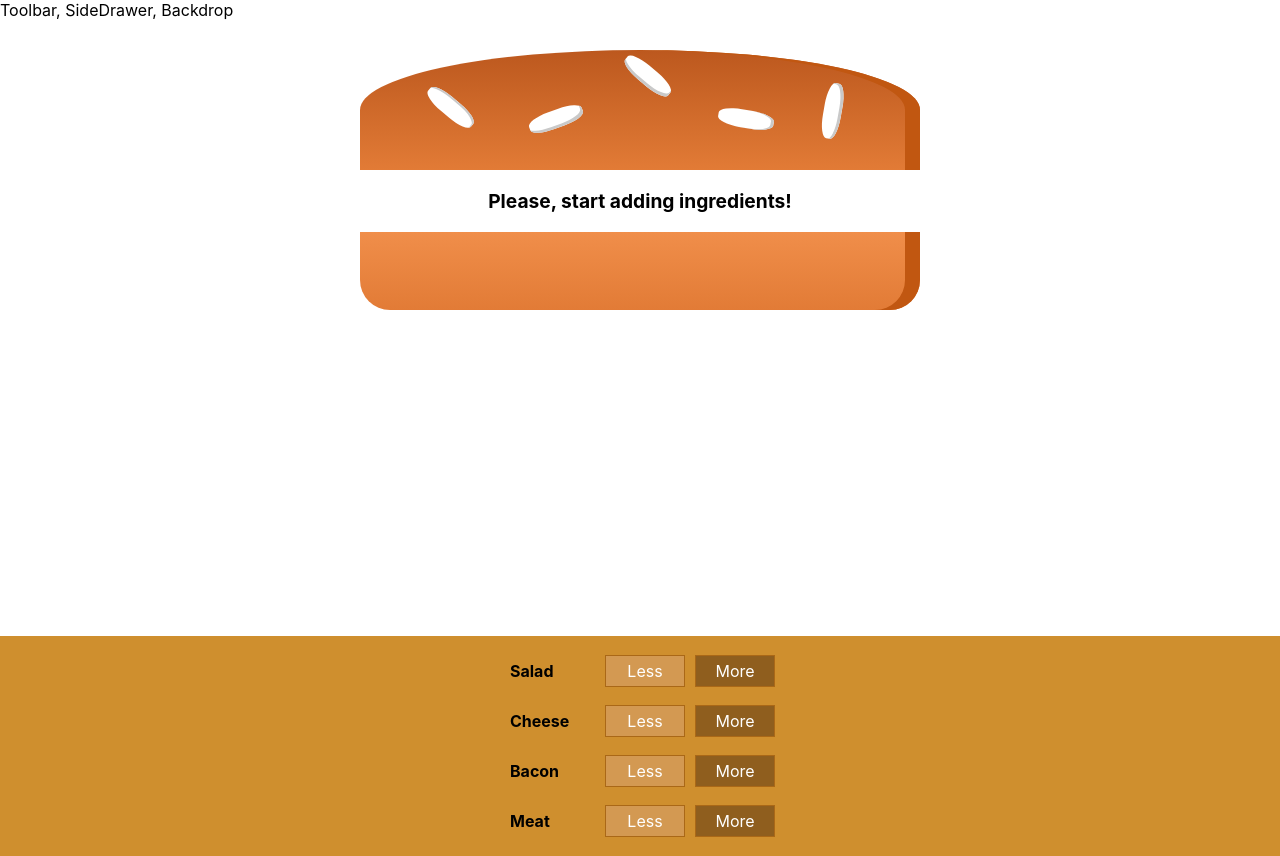
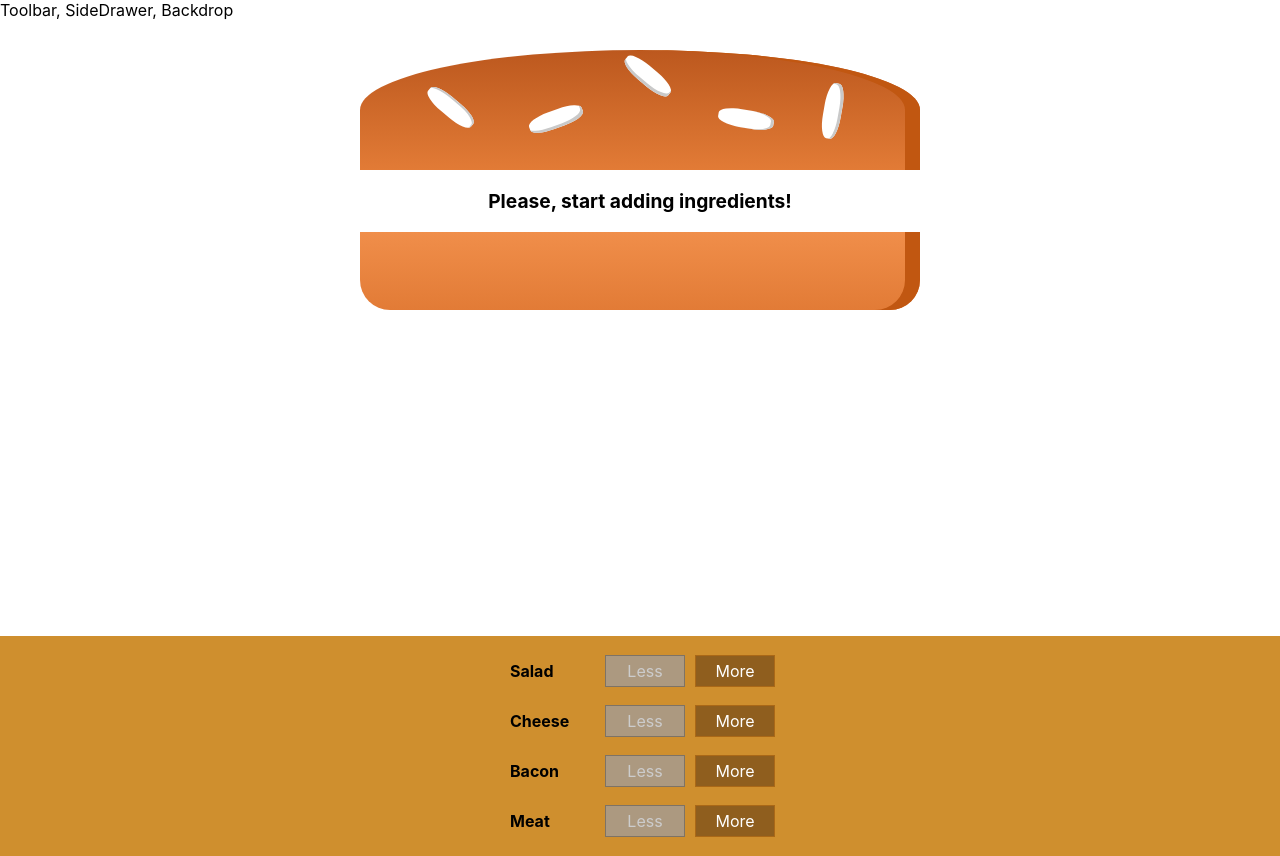
Before and after one commit to andersonHSM/burger-builder, a React (Create React App) app: page / in a window 1280 px wide. Built offline with nearby package versions, Linux system fonts and the light colour scheme.

Commit message:
Disable remove button

```diff
--- a/src/components/Burger/BuildControls/BuildControl/BuildControl.tsx
+++ b/src/components/Burger/BuildControls/BuildControl/BuildControl.tsx
@@ -8,7 +8,11 @@ const BuildControl = (props: BuildControlProps) => {
   return (
     <div className={styles['BuildControl']}>
       <div className={styles['Label']}>{props.label}</div>
-      <button onClick={props.onLessClick} className={styles['Less']}>
+      <button
+        disabled={props.disableControl}
+        onClick={props.onLessClick}
+        className={styles['Less']}
+      >
         Less
       </button>
       <button onClick={props.onMoreClick} className={styles['More']}>
--- a/src/components/Burger/BuildControls/BuildControls.tsx
+++ b/src/components/Burger/BuildControls/BuildControls.tsx
@@ -28,6 +28,7 @@ const BuildControls = (props: BuildControlsProps) => {
   const transformedControls = controls.map((controlInfo: ControlInterface, index) => {
     return (
       <BuildControl
+        disableControl={props.disabled[controlInfo.type]}
         onLessClick={() => props.onRemove(controlInfo.type)}
         onMoreClick={() => props.onAdd(controlInfo.type)}
         key={controlInfo.type + index}
--- a/src/containers/BurgerBuilder/BurgerBuilder.tsx
+++ b/src/containers/BurgerBuilder/BurgerBuilder.tsx
@@ -16,7 +16,11 @@ const INGREDIENTS_COSTS: { [key: string]: number } = {
 };
 
 class BurgerBuilder extends Component {
-  state: BurgerBuildState = {
+  state: BurgerBuildState;
+  constructor(props: any) {
+    super(props);
+
+    this.state = {
       ingredients: {
         salad: 0,
         bacon: 0,
@@ -25,6 +29,7 @@ class BurgerBuilder extends Component {
       },
       total: 4,
     };
+  }
 
   addIngredientHandler = (type: IngredientsTypes) => {
     const clonedState = clone(this.state);
@@ -34,16 +39,42 @@ class BurgerBuilder extends Component {
 
     clonedState.total += INGREDIENTS_COSTS[type];
 
-    this.setState({ ...clonedState }, () => console.log(this.state));
+    this.setState({ ...clonedState });
   };
 
-  removeIngredientHandler = (type: IngredientsTypes) => {};
+  removeIngredientHandler = (type: IngredientsTypes) => {
+    if (this.state.ingredients[type] > 0) {
+      const clonedState = clone(this.state);
+
+      const ingredientCountUpdated = clonedState.ingredients[type] - 1;
+      clonedState.ingredients[type] = ingredientCountUpdated;
+      clonedState['total'] -= INGREDIENTS_COSTS[type];
+
+      this.setState({ ...clonedState });
+    }
+  };
 
   render() {
+    const { ingredients } = this.state;
+    const disabledInfo: { [key in keyof BurgerBuildState['ingredients']]: boolean } = {
+      salad: true,
+      bacon: true,
+      cheese: true,
+      meat: true,
+    };
+
+    for (let key in ingredients) {
+      disabledInfo[key] = ingredients[key] <= 0;
+    }
+
     return (
       <Aux>
         <Burger ingredients={this.state.ingredients} />
-        <BuildControls onAdd={this.addIngredientHandler} onRemove={this.removeIngredientHandler} />
+        <BuildControls
+          onAdd={this.addIngredientHandler}
+          onRemove={this.removeIngredientHandler}
+          disabled={disabledInfo}
+        />
       </Aux>
     );
   }
--- a/src/shared/models/props/buildControl-props.model.ts
+++ b/src/shared/models/props/buildControl-props.model.ts
@@ -2,4 +2,5 @@ export default interface BuildControlProps {
   label: string;
   onMoreClick: (event: React.MouseEvent<HTMLButtonElement, MouseEvent>) => void;
   onLessClick: (event: React.MouseEvent<HTMLButtonElement, MouseEvent>) => void;
+  disableControl: boolean;
 }
--- a/src/shared/models/props/buildControls-props.model.ts
+++ b/src/shared/models/props/buildControls-props.model.ts
@@ -1,6 +1,8 @@
 import { IngredientsTypes } from './ingredients-props.model';
+import BurgerBuildState from '../states/burgerBuilder-state.model';
 
 export default interface BuildControlsProps {
   onAdd: (type: IngredientsTypes) => void;
   onRemove: (type: IngredientsTypes) => void;
+  disabled: { [key in keyof BurgerBuildState['ingredients']]: boolean };
 }
--- a/src/shared/models/states/burgerBuilder-state.model.ts
+++ b/src/shared/models/states/burgerBuilder-state.model.ts
@@ -4,7 +4,7 @@ export default interface BurgerBuildState {
     cheese: number;
     meat: number;
     bacon: number;
-    [key: string]: number;
+    [key: string]: number | boolean;
   };
   total: number;
 }
```
Also changed, not shown: src/components/Burger/Burger.tsx (+4 -4 lines). Lines whose indentation alone changed are shown as unchanged.
